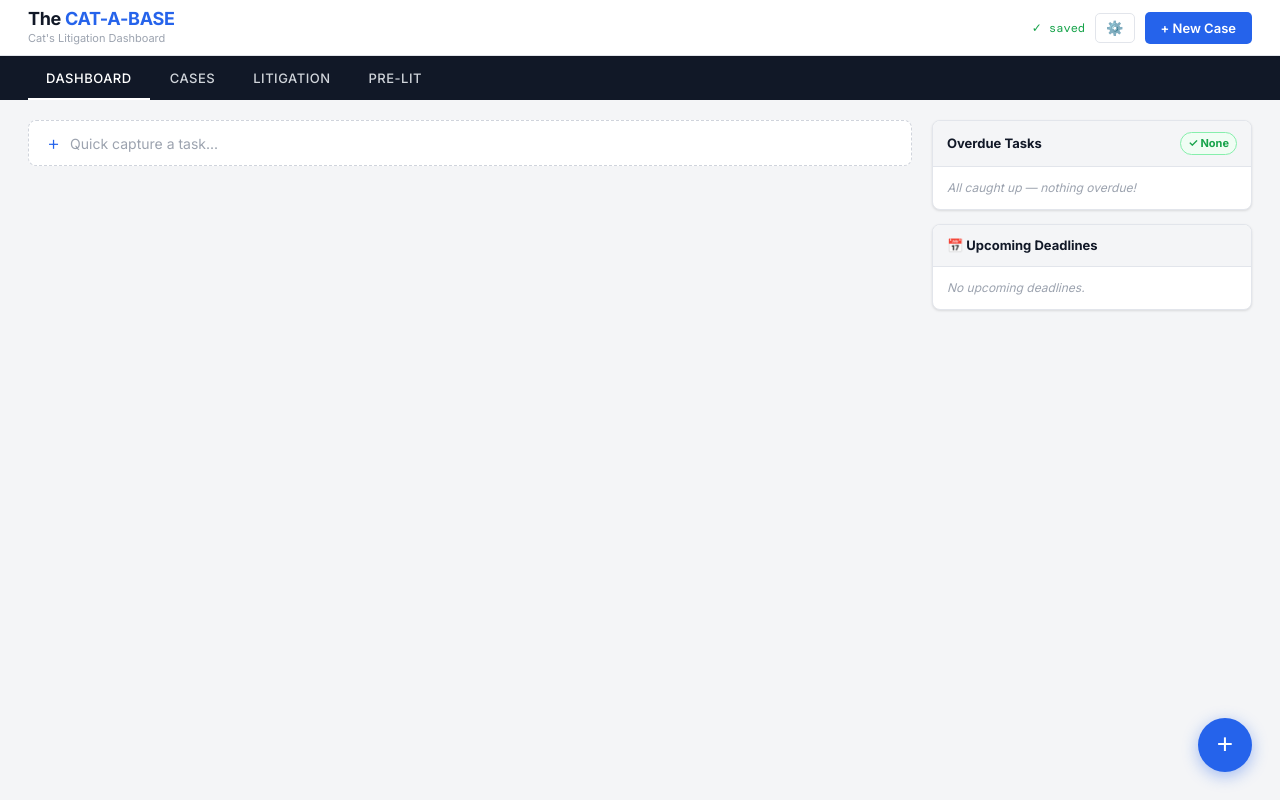
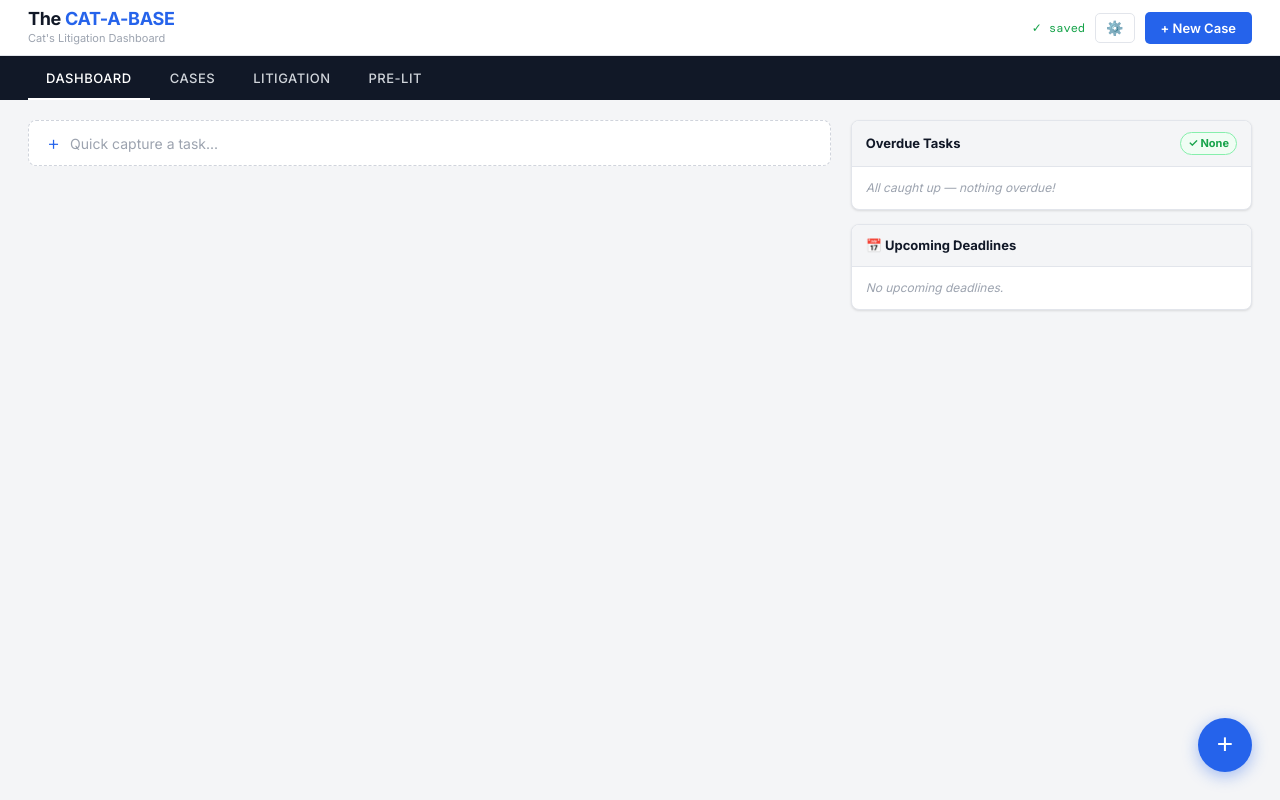
Before and after one commit to monkeyfood/case-manager, a React (Create React App) app: page / in a window 1280 px wide. Built offline with nearby package versions, Linux system fonts and the light colour scheme.

Commit message:
Update App.css

```diff
--- a/src/App.css
+++ b/src/App.css
@@ -125,12 +125,14 @@ body {
 /* ── Two-column dashboard layout ─────────────────────────── */
 .dashboard-layout {
   display: grid;
-  grid-template-columns: 1fr 320px;
+  grid-template-columns: minmax(0, 2fr) minmax(280px, 1fr);
   gap: 20px;
   align-items: start;
+  width: 100%;
+  max-width: 100%;
 }
-.dashboard-main { display: flex; flex-direction: column; gap: 16px; }
-.dashboard-sidebar { display: flex; flex-direction: column; gap: 14px; position: sticky; top: 116px; }
+.dashboard-main { display: flex; flex-direction: column; gap: 16px;min-width: 0; }
+.dashboard-sidebar { display: flex; flex-direction: column; gap: 14px; position: sticky; top: 116px; min-width: 0;}
 
 /* ── Sidebar panels ──────────────────────────────────────── */
 .sidebar-panel {
```
